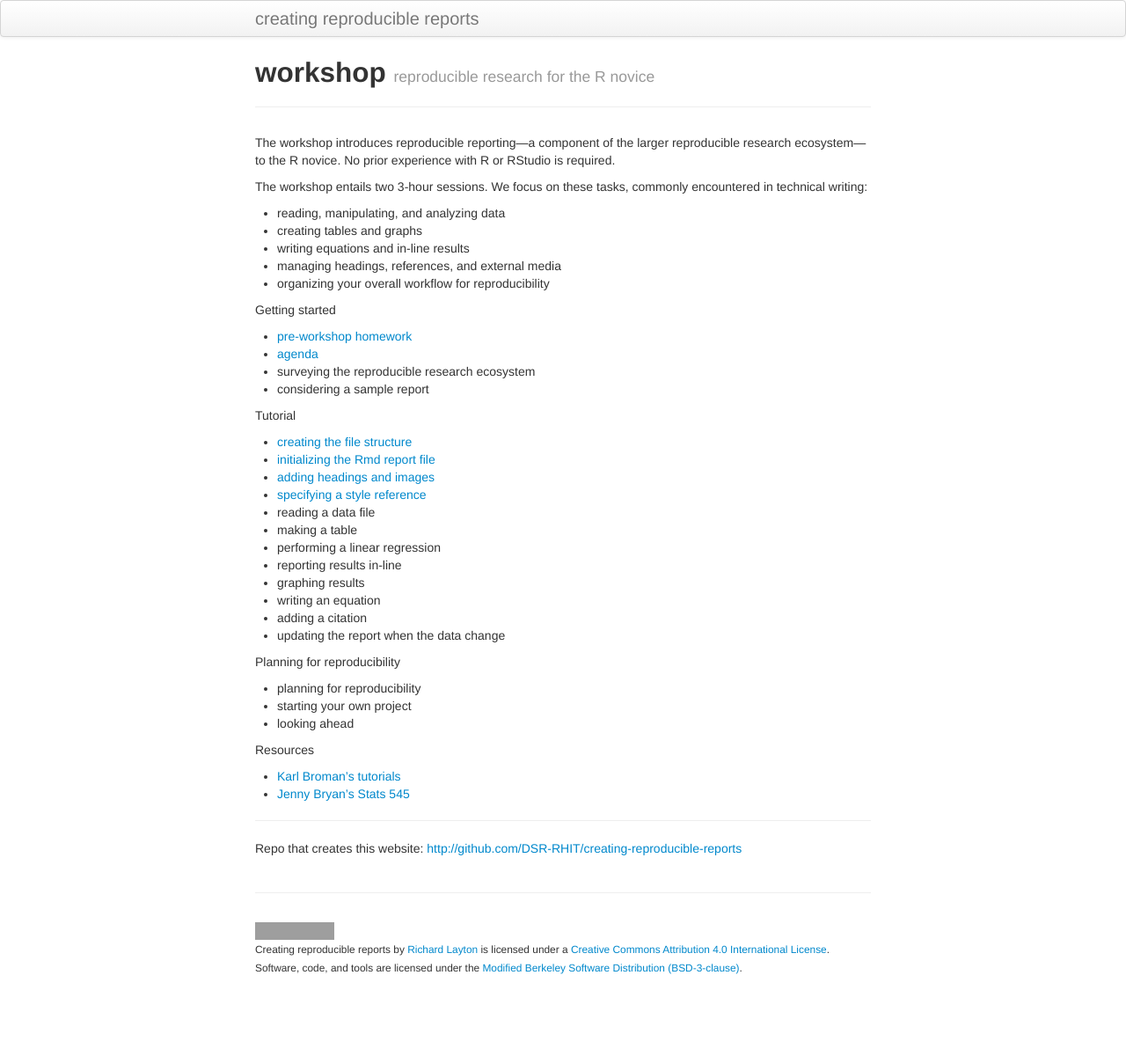
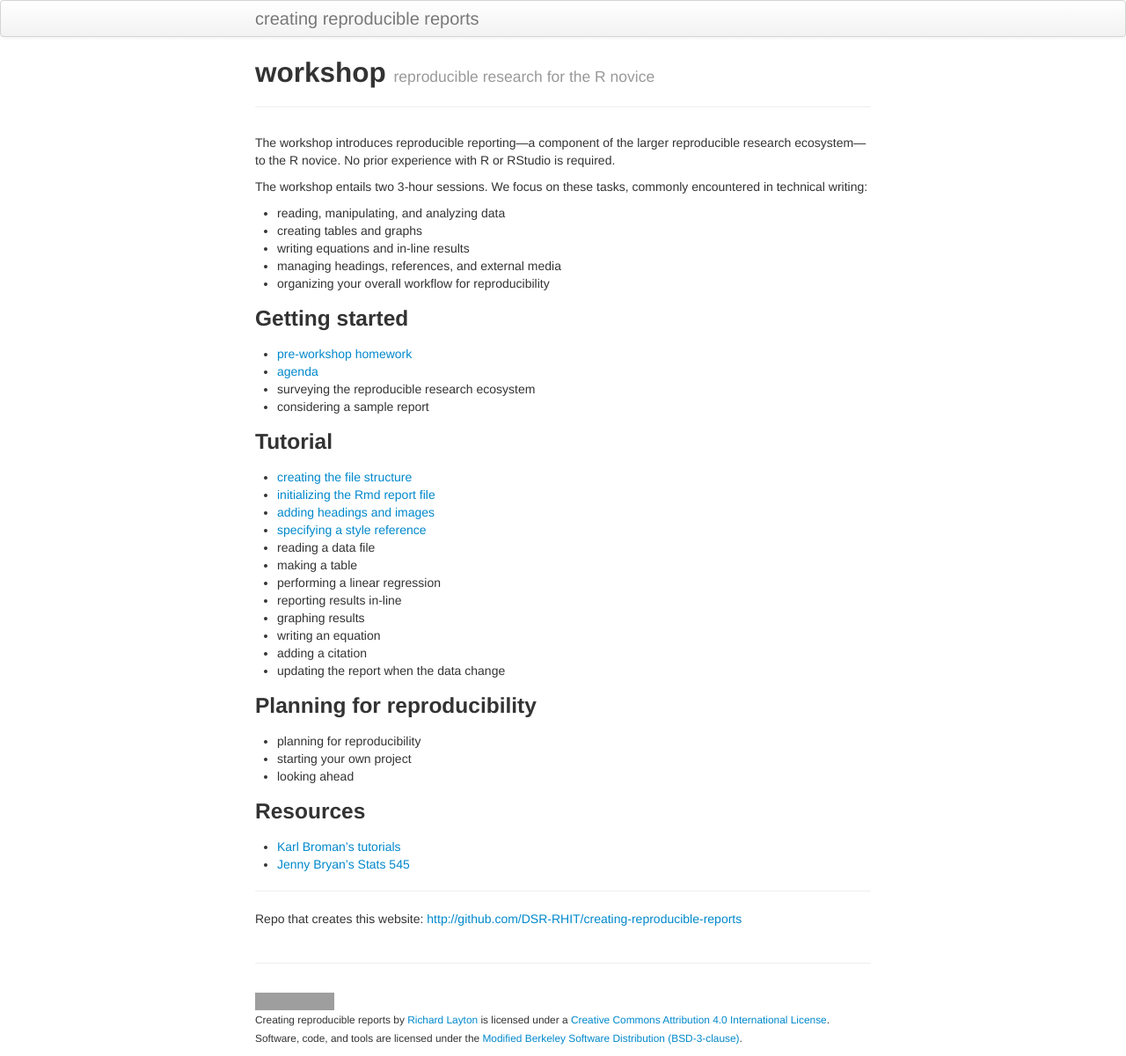
Before and after one commit to DSR-RHIT/creating-reproducible-reports, a Jekyll site: the page built from index.md, in a window 1280 px wide. Shown: the whole page at 88% size. Built offline with Jekyll 4.4.1, drawn with Linux system fonts in a browser that asks for light colours; before the commit the page ends 1120 px from its top, so only the background shows below that; grey boxes are pictures that could not be loaded.

```diff
--- a/index.md
+++ b/index.md
@@ -16,14 +16,14 @@ The workshop entails two 3-hour sessions. We focus on these tasks, commonly enco
 - managing headings, references, and external media
 - organizing your overall workflow for reproducibility
 
-Getting started
+### Getting started
 
 - [pre-workshop homework](pages/pre-workshop-hw.html)
 - [agenda](print-pages/agenda.pdf)
 - surveying the reproducible research ecosystem
 - considering a sample report
 
-Tutorial
+### Tutorial
 
 - [creating the file structure](pages/getting-started.html)
 - [initializing the Rmd report file](pages/initialize-Rmd.html)
@@ -38,13 +38,13 @@ Tutorial
 - adding a citation
 - updating the report when the data change
 
-Planning for reproducibility
+### Planning for reproducibility
 
 - planning for reproducibility
 - starting your own project
 - looking ahead
 
-Resources
+### Resources
 
 - [Karl Broman's tutorials](http://kbroman.org/pages/tutorials.html)
 - [Jenny Bryan's Stats 545](http://stat545.com/)
```
